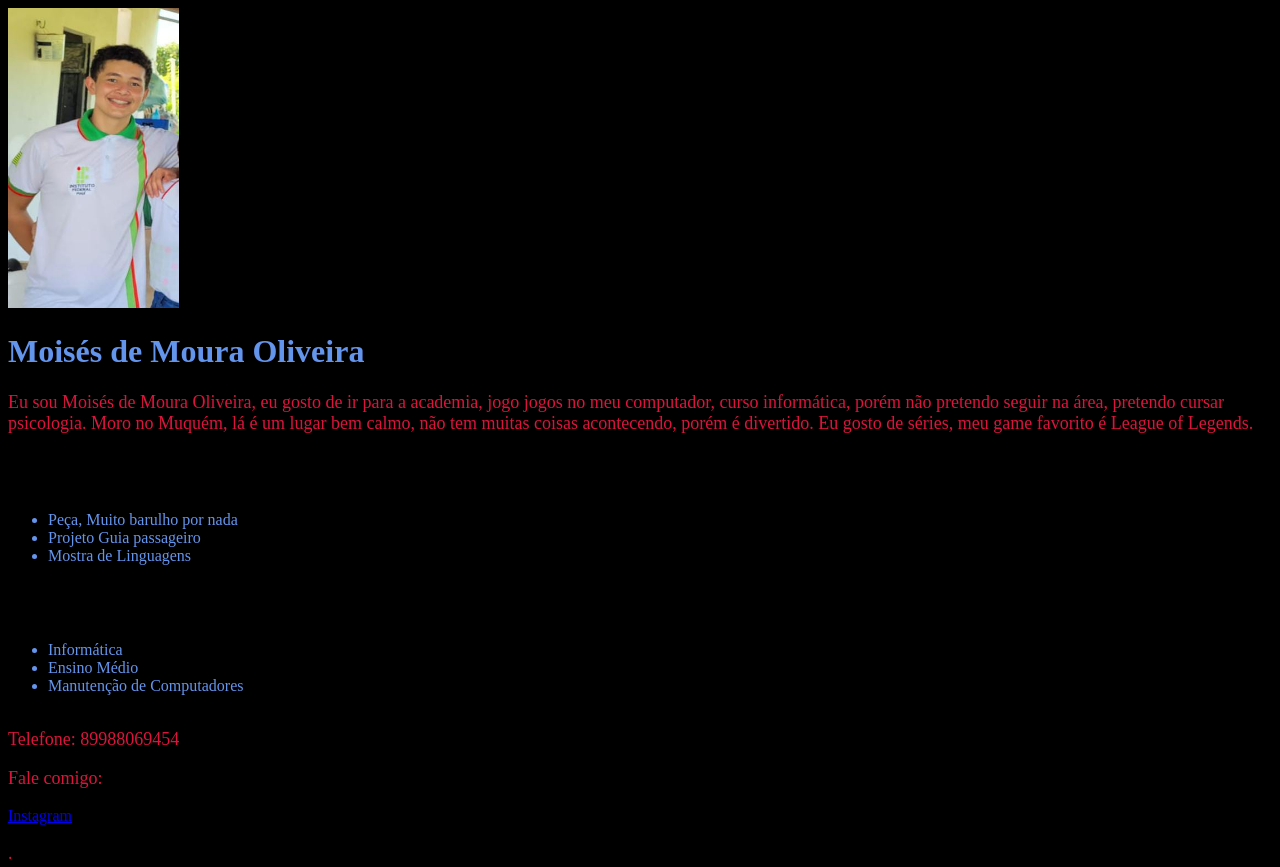
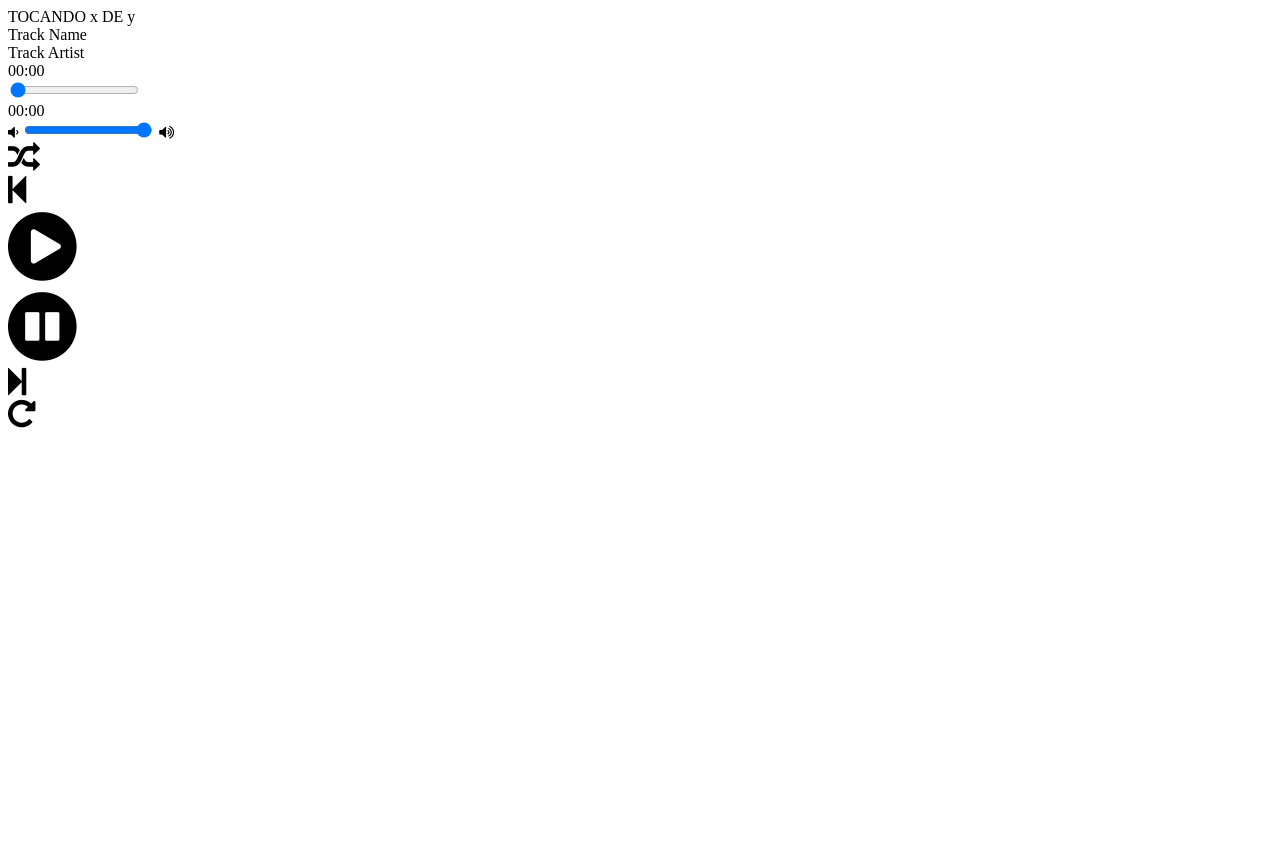
Before and after one commit to Moises1235/Moises1235, a plain HTML site: page index.html in a window 1280 px wide. Shown: the top 867 px of the page. After the commit the page ends 800 px from the top, so only its background shows below. Drawn offline with Linux system fonts and the light colour scheme.

Commit message:
Add files via upload

```diff
--- a/index.html
+++ b/index.html
@@ -1,60 +1,63 @@
 <!DOCTYPE html>
-<html>
-  <head>
+<html lang="en">
+<head>
     <meta charset="UTF-8">
-    <link href="estilo.css" rel="stylesheet"/>
-    <title>Curriculo</title>
+    <meta http-equiv="X-UA-Compatible" content="IE=edge">
+    <meta name="viewport" content="width=device-width, initial-scale=1.0">
+    <title>Music Player</title>
+    <link rel="stylesheet" href="estilocss.css">
+    <script src="js.js" defer></script>
+    <link rel="shortcut icon" href="images/favicon.ico" type="image/x-icon">
+    <link rel="stylesheet" href="https://cdnjs.cloudflare.com/ajax/libs/font-awesome/5.13.0/css/all.min.css">
+    <link rel="stylesheet" href="https://cdnjs.cloudflare.com/ajax/libs/font-awesome/4.7.0/css/font-awesome.min.css">
+</head>
+<body>
+<div class="player">
+    <div class="wrapper">
+        <div class="details">
+            <div class="tocando">TOCANDO x DE y</div>
+            <div class="imagem"></div>
+            <div class="musica_nome">Track Name</div>
+            <div class="artista">Track Artist</div>
+        </div>
+
+        <div class="slider_container">
+            <div class="tempo_inicial">00:00</div>
+                <input type="range" min="1" max="100" value="0" class="seek_slider" onchange="seekTo()">
+                <div class="tempo_total">00:00</div>
+        </div>
+
+        <div class="slider_container">
+            <i class="fa fa-volume-down"></i>
+                <input type="range" min="1" max="100" value="99" class="volume_slider" onchange="setVolume()">
+                <i class="fa fa-volume-up"></i>
+        </div>
+
+        <div class="buttons">
+         <div class="Aleatorio">
+            <i class="fa fa-random fa-2x" aria-hidden="true" onclick="passarAleatorio()"></i>
+        </div>
+            <div class="voltar" onclick="prevTrack()">
+                    <i class="fa fa-step-backward fa-2x"></i>
+                </div>
+                <div class="playpause-track" onclick="playTrack()">
+                    <i class="fa fa-play-circle fa-5x"></i>
+                </div>
+                <div class="botao-pause">
+                    <i class="fa fa-pause-circle fa-5x" aria-hidden="true" onclick="pauseTrack()"></i>
+                </div>
+                <div class="next-track" onclick="nextTrack()">
+                    <i class="fa fa-step-forward fa-2x"></i>
+                </div>
+                <div class="repeat-track" onclick="repeatTrack()">
+                    <i class="fa fa-repeat fa-2x" title="repeat"></i>
+                </div>
+                </div>
+        </div>
 
 
-  </head>
-  <body>
-    <img src="moises_foto.jpeg" alt="Foto para o curriculo" height="300px">
+    </div>
 
 
-
-
-
-
-
-    <h1>Moisés de Moura Oliveira</h1>
-    <p id="an">Eu sou Moisés de Moura Oliveira, eu gosto de ir para a academia, jogo jogos no meu computador, curso informática, porém não pretendo seguir na área, pretendo cursar psicologia. Moro no Muquém, lá é um lugar bem calmo, não tem muitas coisas acontecendo, porém é divertido. Eu gosto de séries, meu game favorito é League of Legends.</p>
-    <hr>
-    <h3>Experiências Profissionais</h3>
-    <ul>
-      <li>Peça, Muito barulho por nada</li>
-      <li>Projeto Guia passageiro</li>
-      <li>Mostra de Linguagens</li>
-    </ul>
-    <hr>
-    <h3>Cursos/Formação</h3>
-    <ul>
-      <li>Informática</li>
-      <li>Ensino Médio</li>
-      <li>Manutenção de Computadores</li>
-    </ul>
-    <hr>
-    <p>Telefone: 89988069454</p>
-    <p>Fale comigo:</p> <a href="https://www.instagram.com/moises_.moura/?igshid=ZDdkNTZiNTM%3D">Instagram</a>
-
-
-    <p> . </p>
-    <img  <img src="mateus_foto.jpeg" alt="Foto para o curriculo" height="300">
-    <h1>Raimundo Mateus Coelho Correia</h1>
-    <p>Eu sou Mateus, moro na Samambaia, lá é um lugar bom de morar, é bem tranquilo e calmo, gosto de ouvir música, meu cantor favorito é o Baco exu do blues, minha música preferida é lágrimas, e no tempo livre eu gosto de jogar League of Legends.</p>
-    <hr>
-    <h3>Experiências Profissionais</h3>
-    <ul>
-      <li>Mostra de linguagens IFPI</li>
-      <li>Peça de teatro, Prometeu acorrentado</li>
-      <li>Projeto Posto Seguro</li>
-    </ul>
-    <hr>
-    <h3>Cursos/Formação</h3>
-    <ul>
-      <li>Informática</li>
-      <li>Ensino Médio</li>
-      <li>Manutenção de Computadores</li>
-    </ul>
-    <hr>
- <a href="https://instagram.com/mteuscoellho">Instagram</a><br>
-    <a href="form.html">faça o formulario</a>
+</body>
+</html>
```
